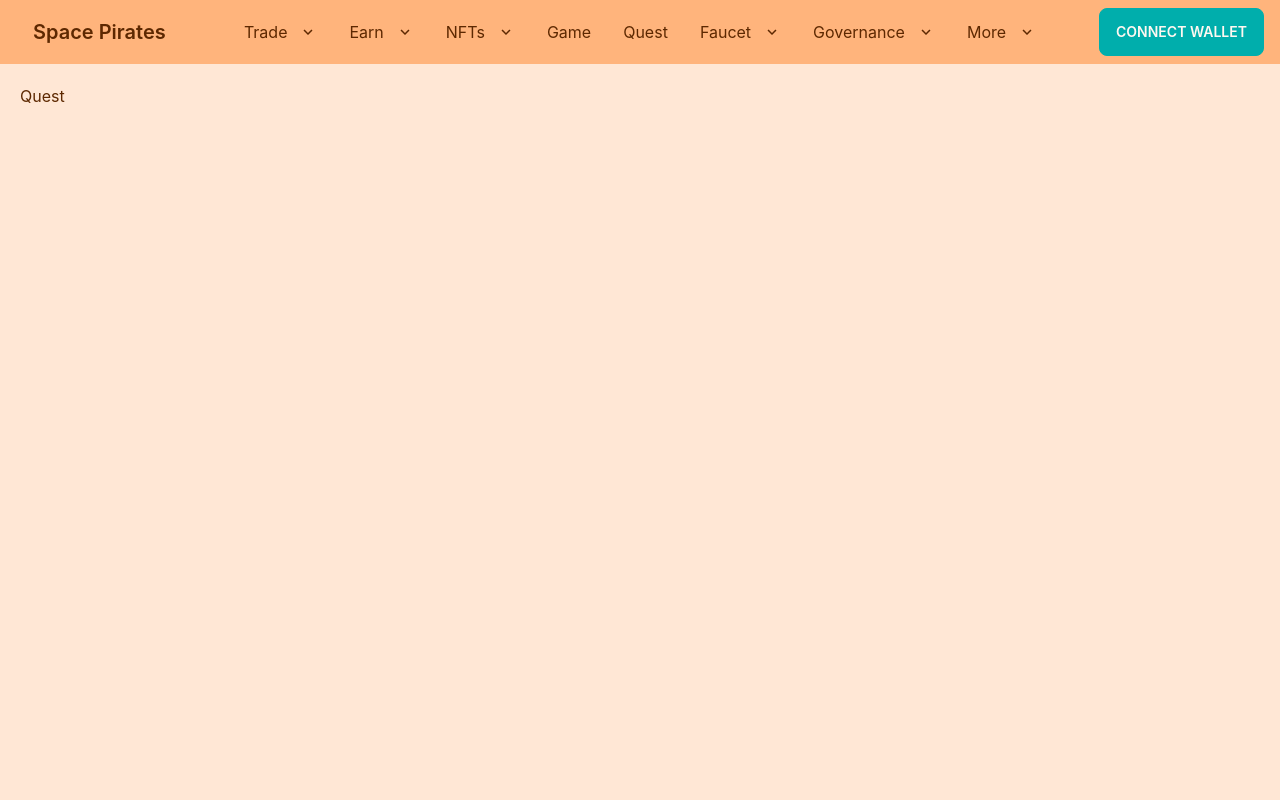
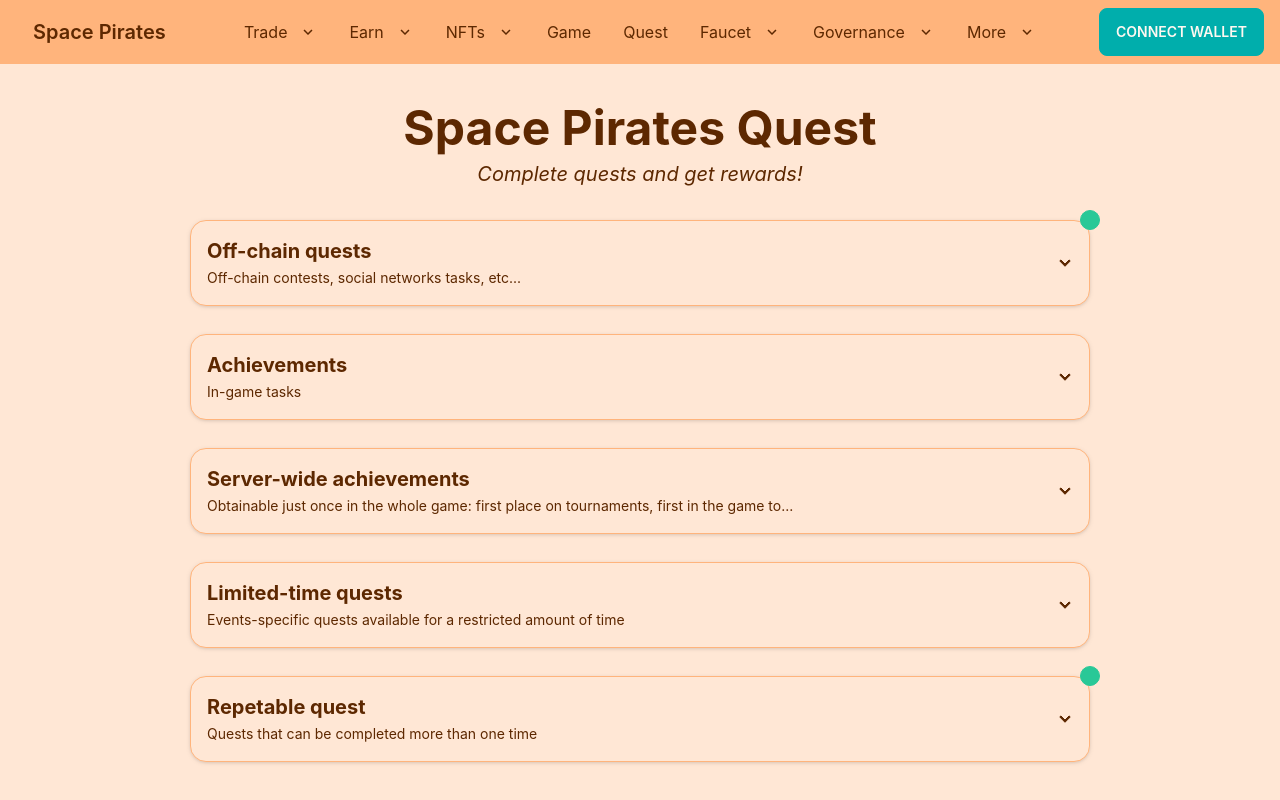
Before and after one commit to DeFi-Space-Pirates/space-pirates-frontend, a Next.js app: page /quest in a window 1280 px wide. Shown: the top 800 px of the page. Built offline with nearby package versions, Linux system fonts and the light colour scheme.

Commit message:
feat: first UI for /quest

```diff
--- /dev/null
+++ b/components/Quest/QuestCategory.tsx
@@ -0,0 +1,56 @@
+import QuestItem from './QuestItem'
+
+type QuestCategoryProps = {
+  tabIndex: number
+  title: string
+  description: string
+  claimable: boolean
+}
+
+const QuestCategory = ({
+  tabIndex,
+  title,
+  description,
+  claimable,
+}: QuestCategoryProps) => {
+  return (
+    <div className="indicator lg:w-9/12 w-full">
+      {claimable && (
+        <span className="indicator-item badge badge-secondary"></span>
+      )}
+      <div
+        tabIndex={tabIndex}
+        className="w-full collapse collapse-arrow border border-base-300 bg-base-100 rounded-box drop-shadow"
+      >
+        <div className="collapse-title">
+          <p className="text-xl font-bold">{title}</p>
+          <small className="text-sm">{description}</small>
+        </div>
+        <div className="collapse-content flex flex-col justify-center">
+          <QuestItem
+            text="Discover ecosystem"
+            claimable={true}
+            completed={false}
+          />
+          <QuestItem
+            text="Discover ecosystem"
+            claimable={false}
+            completed={false}
+          />
+          <QuestItem
+            text="Discover ecosystem"
+            claimable={true}
+            completed={false}
+          />
+          <QuestItem
+            text="Discover ecosystem"
+            claimable={false}
+            completed={true}
+          />
+        </div>
+      </div>
+    </div>
+  )
+}
+
+export default QuestCategory
--- /dev/null
+++ b/components/Quest/QuestItem.tsx
@@ -0,0 +1,34 @@
+import { useState } from 'react'
+import LoadingButton from '../layout/LoadingButton'
+
+type QuestItemProps = {
+  text: string
+  claimable: boolean
+  completed: boolean
+}
+
+const QuestItem = ({ text, claimable, completed }: QuestItemProps) => {
+  const [loading, setLoading] = useState(false)
+  return (
+    <div className="flex justify-between items-center gap-x-2 first:pt-0 last:pb-0 sm:p-3 p-1 last:border-none border-b border-base-200">
+      <p
+        className={`md:text-lg text-xs font-semibold ${
+          completed ? 'line-through' : ''
+        }`}
+      >
+        {text}
+      </p>
+      <div className="">
+        <LoadingButton
+          customClasses="md:btn-md btn-xs"
+          loading={loading}
+          text={completed ? 'Completed' : 'Claim'}
+          disabled={completed || !claimable}
+          onClick={() => {}}
+        />
+      </div>
+    </div>
+  )
+}
+
+export default QuestItem
--- a/pages/quest/index.tsx
+++ b/pages/quest/index.tsx
@@ -1,9 +1,53 @@
 import { NextPage } from 'next'
+import Head from 'next/head'
+import QuestCategory from '../../components/Quest/QuestCategory'
 
 type QuestProps = {}
 
 const Quest: NextPage = (props: QuestProps) => {
-  return <div>Quest</div>
+  return (
+    <div className="min-h-full p-5">
+      <Head>
+        <title>Space Pirates Quest</title>
+      </Head>
+      <div className="text-center mb-8">
+        <p className="text-5xl font-bold mb-2">Space Pirates Quest</p>
+        <p className="text-xl italic">Complete quests and get rewards!</p>
+      </div>
+      <div className="flex flex-col gap-y-7 items-center justify-around">
+        <QuestCategory
+          tabIndex={1}
+          title="Off-chain quests"
+          description="Off-chain contests, social networks tasks, etc..."
+          claimable={true}
+        />
+        <QuestCategory
+          tabIndex={2}
+          title="Achievements"
+          description="In-game tasks"
+          claimable={false}
+        />
+        <QuestCategory
+          tabIndex={3}
+          title="Server-wide achievements"
+          description="Obtainable just once in the whole game: first place on tournaments, first in the game to..."
+          claimable={false}
+        />
+        <QuestCategory
+          tabIndex={4}
+          title="Limited-time quests"
+          description="Events-specific quests available for a restricted amount of time"
+          claimable={false}
+        />
+        <QuestCategory
+          tabIndex={5}
+          title="Repetable quest"
+          description="Quests that can be completed more than one time"
+          claimable={true}
+        />
+      </div>
+    </div>
+  )
 }
 
 export default Quest
```
